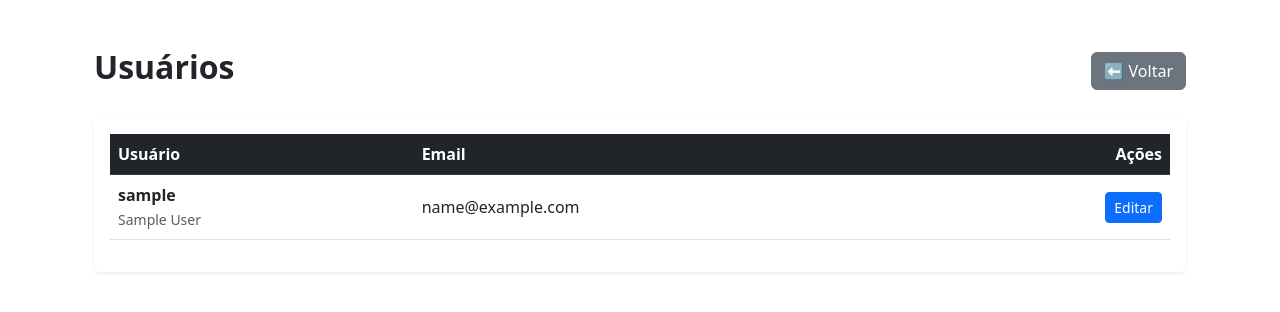
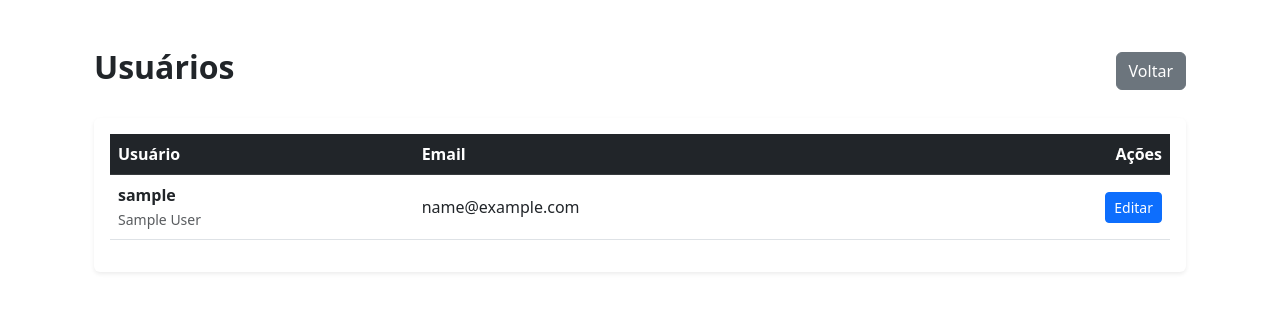
Before and after one commit to GustavoMSandoval/Projeto-APS-SCALE, a Django app: page /admin-panel/users/ in a window 1280 px wide. Shown: the part 56-368 px from the top of the page. Run offline with Django 5.2, Linux system fonts and the light colour scheme; the visitor is signed in with stand-in values (Sample User, id 1); data comes from the database, SQL or seed files in the repository.

Commit message:
feat: tirendo os emojis

```diff
--- a/panel_admin/templates/panel_admin/emergy_form.html
+++ b/panel_admin/templates/panel_admin/emergy_form.html
@@ -10,7 +10,7 @@
         </h2>
 
         <a href="{% url 'emergy_list' %}" class="btn btn-secondary">
-            ⬅ Voltar
+            Voltar
         </a>
     </div>
 
--- a/panel_admin/templates/panel_admin/users.html
+++ b/panel_admin/templates/panel_admin/users.html
@@ -6,7 +6,7 @@
 
     <div class="d-flex justify-content-between align-items-center mb-4">
         <h2 class="fw-bold">Usuários</h2>
-        <a href="/admin-panel/" class="btn btn-secondary">⬅ Voltar</a>
+        <a href="/admin-panel/" class="btn btn-secondary">Voltar</a>
     </div>
 
     <div class="card shadow-sm border-0">
```
